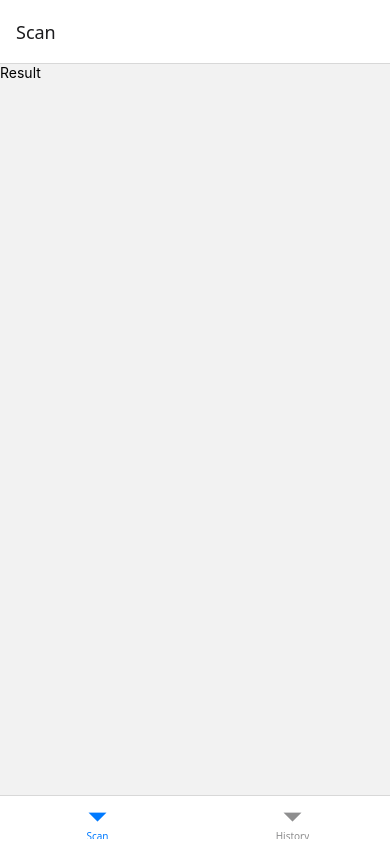
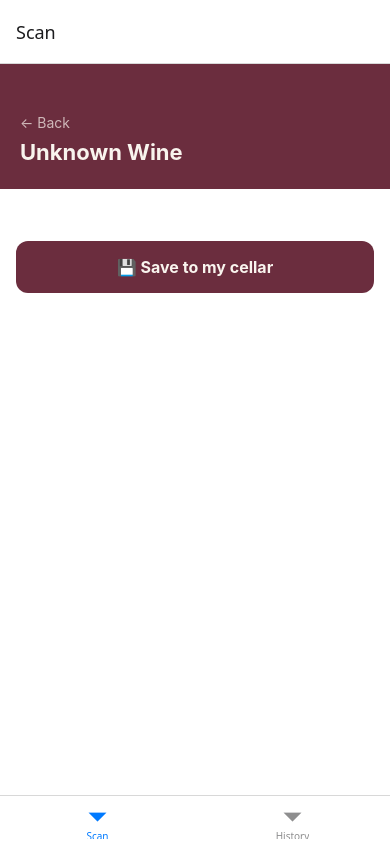
Before and after one commit to Rapt0r-Jesus/VinoAI, a React Native app in the folder client/: screen /Result in a window 390 px wide. Built offline with nearby package versions, Linux system fonts and the light colour scheme.

Commit message:
feat(ui): add ResultScreen with wine data card, tags, tasting notes and food pairings

```diff
--- a/client/App.js
+++ b/client/App.js
@@ -3,18 +3,34 @@ import { createBottomTabNavigator } from '@react-navigation/bottom-tabs';
 import { createStackNavigator } from '@react-navigation/stack';
 import { Text, View } from 'react-native';
 import CameraScreen from './screens/CameraScreen';
+import ResultScreen from './screens/ResultScreen';
 
 // Placeholders temporaires
 const HomeScreen = ({ navigation }) => (
   <View style={{ flex: 1, justifyContent: 'center', alignItems: 'center' }}>
     <Text onPress={() => navigation.navigate('Camera')}
-          style={{ fontSize: 18, padding: 20, backgroundColor: '#C9A96E' }}>
+          style={{ fontSize: 18, padding: 20, backgroundColor: '#C9A96E', marginBottom: 10 }}>
       Open Camera
+    </Text>
+    <Text onPress={() => navigation.navigate('Result', {
+      wine: {
+        name: 'Château Margaux',
+        vintage: 2018,
+        producer: 'Château Margaux',
+        region: 'Bordeaux',
+        grape: 'Cabernet Sauvignon',
+        appellation: 'Margaux AOC',
+        tasting_notes: 'Dark plum, cedar, long finish.',
+        food_pairings: ['Lamb', 'Duck confit', 'Aged cheese'],
+      }
+    })}
+          style={{ fontSize: 18, padding: 20, backgroundColor: '#1D9E75' }}>
+      Test Result Screen
     </Text>
   </View>
 );
+
 const HistoryScreen = () => <View><Text>History</Text></View>;
-const ResultScreen  = () => <View><Text>Result</Text></View>;
 const NotesScreen   = () => <View><Text>Notes</Text></View>;
 
 const Tab   = createBottomTabNavigator();
--- /dev/null
+++ b/client/screens/ResultScreen.js
@@ -0,0 +1,84 @@
+import { View, Text, ScrollView, TouchableOpacity, StyleSheet } from 'react-native';
+
+export default function ResultScreen({ route, navigation }) {
+  const wine = route.params?.wine || {};
+
+  return (
+    <ScrollView style={styles.container}>
+      {/* Header */}
+      <View style={styles.header}>
+        <TouchableOpacity onPress={() => navigation.goBack()}>
+          <Text style={styles.back}>← Back</Text>
+        </TouchableOpacity>
+        <Text style={styles.wineName}>{wine.name || 'Unknown Wine'}</Text>
+        <Text style={styles.vintage}>
+          {wine.vintage ? `${wine.vintage}` : ''}{wine.region ? ` · ${wine.region}` : ''}
+        </Text>
+      </View>
+
+      <View style={styles.body}>
+        {/* Tags */}
+        <View style={styles.tagRow}>
+          {wine.region     && <View style={styles.tag}><Text style={styles.tagText}>{wine.region}</Text></View>}
+          {wine.grape      && <View style={styles.tag}><Text style={styles.tagText}>{wine.grape}</Text></View>}
+          {wine.appellation && <View style={styles.tag}><Text style={styles.tagText}>{wine.appellation}</Text></View>}
+        </View>
+
+        {/* Producer */}
+        {wine.producer ? (
+          <View style={styles.section}>
+            <Text style={styles.sectionTitle}>PRODUCER</Text>
+            <Text style={styles.sectionText}>{wine.producer}</Text>
+          </View>
+        ) : null}
+
+        {/* Tasting notes */}
+        {wine.tasting_notes ? (
+          <View style={styles.section}>
+            <Text style={styles.sectionTitle}>TASTING NOTES</Text>
+            <Text style={styles.sectionText}>{wine.tasting_notes}</Text>
+          </View>
+        ) : null}
+
+        {/* Food pairings */}
+        {wine.food_pairings?.length > 0 ? (
+          <View style={styles.section}>
+            <Text style={styles.sectionTitle}>FOOD PAIRINGS</Text>
+            <View style={styles.pairingRow}>
+              {wine.food_pairings.map((p, i) => (
+                <View key={i} style={styles.pairing}>
+                  <Text style={styles.pairingText}>{p}</Text>
+                </View>
+              ))}
+            </View>
+          </View>
+        ) : null}
+
+        {/* Save button */}
+        <TouchableOpacity style={styles.saveButton}>
+          <Text style={styles.saveButtonText}>💾 Save to my cellar</Text>
+        </TouchableOpacity>
+      </View>
+    </ScrollView>
+  );
+}
+
+const styles = StyleSheet.create({
+  container:      { flex: 1, backgroundColor: '#fff' },
+  header:         { backgroundColor: '#6B2D3E', padding: 20, paddingTop: 50 },
+  back:           { color: 'rgba(249,244,238,0.7)', fontSize: 14, marginBottom: 8 },
+  wineName:       { color: '#F9F4EE', fontSize: 22, fontWeight: '700' },
+  vintage:        { color: '#C9A96E', fontSize: 14, marginTop: 4 },
+  body:           { padding: 16 },
+  tagRow:         { flexDirection: 'row', flexWrap: 'wrap', gap: 8, marginBottom: 16 },
+  tag:            { backgroundColor: '#F5EFE6', borderRadius: 20, paddingHorizontal: 12, paddingVertical: 4 },
+  tagText:        { color: '#6B2D3E', fontSize: 12, fontWeight: '600' },
+  section:        { marginBottom: 20 },
+  sectionTitle:   { fontSize: 11, fontWeight: '700', color: '#888', letterSpacing: 1, marginBottom: 6 },
+  sectionText:    { fontSize: 15, color: '#2C1810', lineHeight: 22 },
+  pairingRow:     { flexDirection: 'row', flexWrap: 'wrap', gap: 8 },
+  pairing:        { backgroundColor: '#F9F4EE', borderWidth: 1, borderColor: '#DDD0C0', borderRadius: 20, paddingHorizontal: 12, paddingVertical: 4 },
+  pairingText:    { color: '#5C3D2E', fontSize: 13 },
+  saveButton:     { backgroundColor: '#6B2D3E', borderRadius: 12, padding: 16, alignItems: 'center', marginTop: 20, marginBottom: 40 },
+  saveButtonText: { color: '#F9F4EE', fontSize: 16, fontWeight: '700' },
+});
```
